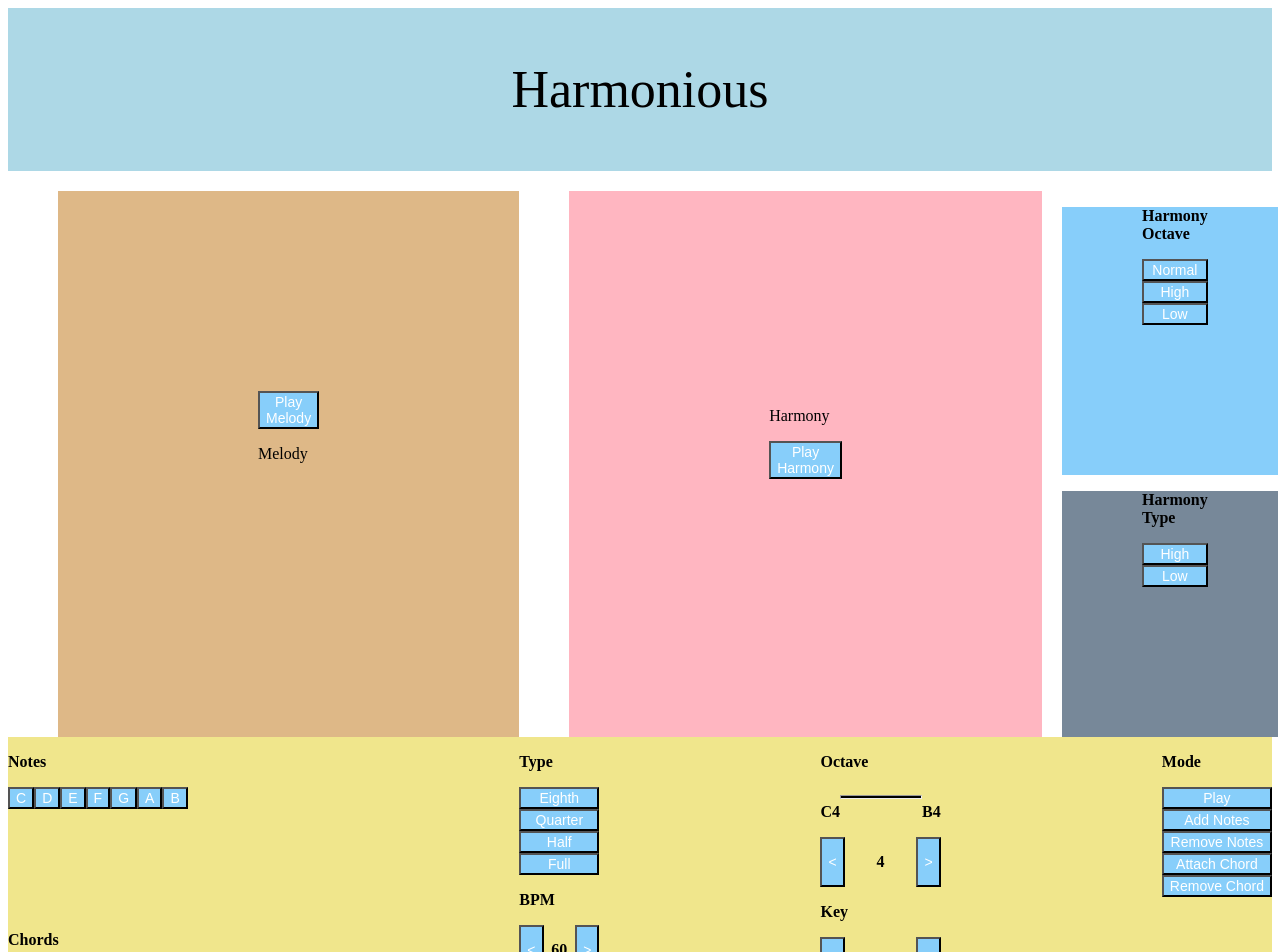
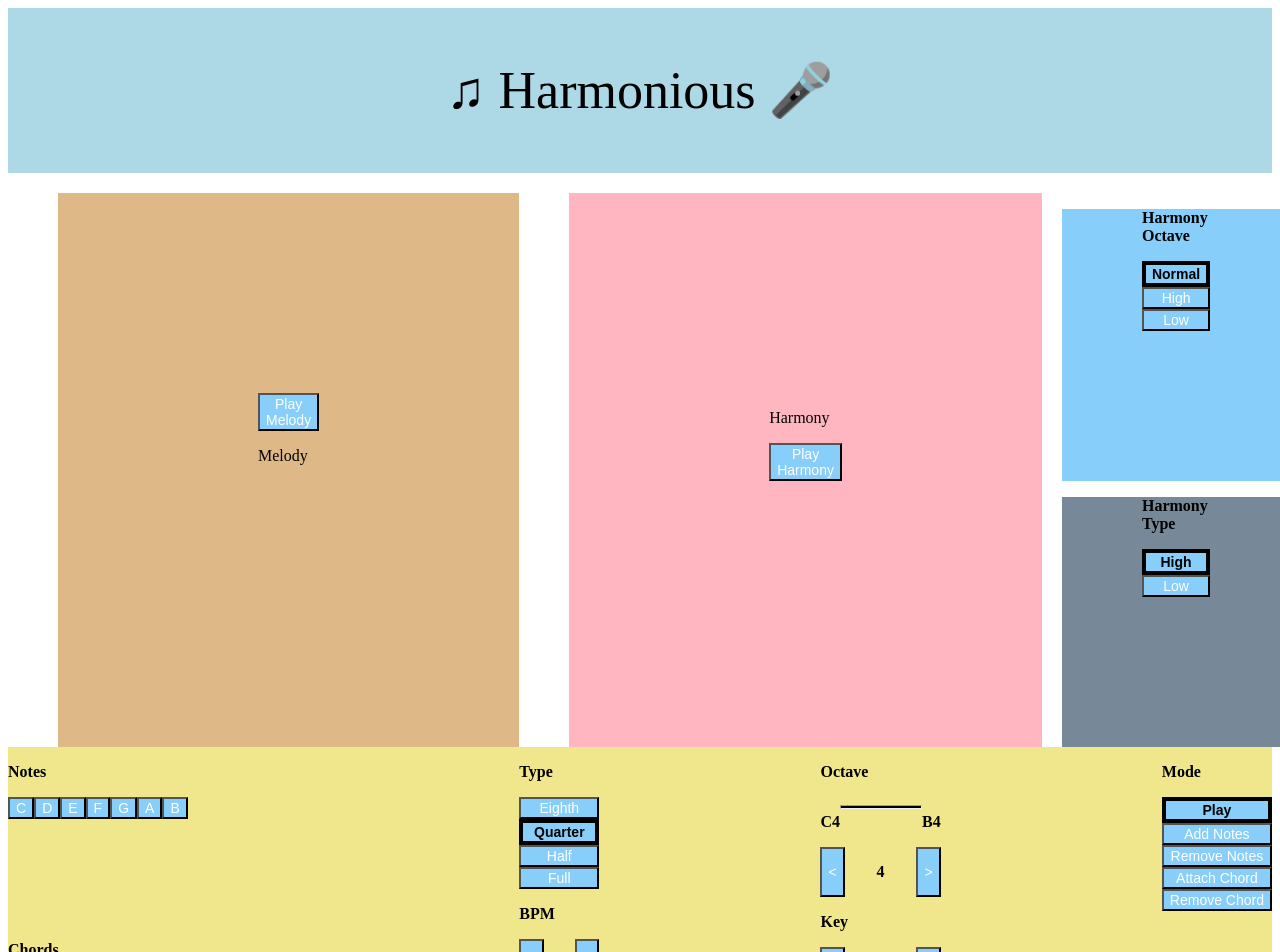
Before and after one commit to andrewvt97/Harmonious, a React (Vite) app: page / in a window 1280 px wide. Shown: the top 952 px of the page. Built offline with nearby package versions, Linux system fonts and the light colour scheme.

Commit message:
Add active button features

```diff
--- a/src/components/App.jsx
+++ b/src/components/App.jsx
@@ -184,7 +184,7 @@ function App() {
       <>
 
         <div className='header'>
-          <p className='website-name'> Harmonious</p>
+          <p className='website-name'> ♫ Harmonious 🎤</p>
         </div>
         <div className='display'>
         <div className='melody-display'>
@@ -202,16 +202,16 @@ function App() {
             <div className='octave-settings'>
                 <p> Harmony Octave</p>
                 <div className = "harmony-octave-buttons">
-                  <Button text="Normal" onClick={() => handleHarmonyOctaveChange("Normal")}></Button>
-                  <Button text="High" onClick={() => handleHarmonyOctaveChange("High")}></Button>
-                  <Button text="Low" onClick={() => handleHarmonyOctaveChange("Low")}></Button>
+                  <Button active = {harmonyOctave === "Normal"} text="Normal" onClick={() => handleHarmonyOctaveChange("Normal")}></Button>
+                  <Button active = {harmonyOctave === "High"} text="High" onClick={() => handleHarmonyOctaveChange("High")}></Button>
+                  <Button active = {harmonyOctave === "Low"} text="Low" onClick={() => handleHarmonyOctaveChange("Low")}></Button>
                 </div>
             </div>
             <div className='chord-note-settings'>
               <p> Harmony Type</p>
               <div className = "harmony-type-buttons">
-                  <Button text="High" onClick={() => handleHarmonyTypeChange("High")}></Button>
-                  <Button text="Low" onClick={() => handleHarmonyTypeChange("Low")}></Button>
+                  <Button active = {harmonyType === "High"} text="High" onClick={() => handleHarmonyTypeChange("High")}></Button>
+                  <Button active = {harmonyType === "Low"}text="Low" onClick={() => handleHarmonyTypeChange("Low")}></Button>
               </div>
             </div>
           </div>
@@ -233,10 +233,10 @@ function App() {
             <div className='note-type-buttons'>
               <p> Type</p>
               <div className='note-type-container'>
-                <Button text = {"Eighth"} onClick={() => handleNoteTypeClick(8)}></Button>
-                <Button text = {"Quarter"} onClick={() => handleNoteTypeClick(4)}></Button>
-                <Button text = {"Half"} onClick={() => handleNoteTypeClick(2)}></Button>
-                <Button text = {"Full"}onClick={() => handleNoteTypeClick(1)}></Button>
+                <Button active = {noteType === 8} text = {"Eighth"} onClick={() => handleNoteTypeClick(8)}></Button>
+                <Button active = {noteType === 4} text = {"Quarter"} onClick={() => handleNoteTypeClick(4)}></Button>
+                <Button active = {noteType === 2} text = {"Half"} onClick={() => handleNoteTypeClick(2)}></Button>
+                <Button active = {noteType === 1} text = {"Full"}onClick={() => handleNoteTypeClick(1)}></Button>
               </div>
             </div>
             <div className='bpm-buttons'>
@@ -274,11 +274,11 @@ function App() {
           <div className='functionality-buttons'>
             <p> Mode</p>
             <div className='mode-buttons'>
-              <Button text="Play" onClick={() => handleModeChange("Play")}></Button>
-              <Button text="Add Notes" onClick={() => handleModeChange("Add Notes")}></Button>
-              <Button text="Remove Notes" onClick={() => handleModeChange("Remove Notes")}></Button>
-              <Button text="Attach Chord" onClick={() => handleModeChange("Attach Chords")}></Button>
-              <Button text="Remove Chord" onClick={() => handleModeChange("Remove Chords")}></Button>
+              <Button active = {mode === "Play"} text="Play" onClick={() => handleModeChange("Play")}></Button>
+              <Button active = {mode === "Add Notes"} text="Add Notes" onClick={() => handleModeChange("Add Notes")}></Button>
+              <Button active = {mode === "Remove Notes"} text="Remove Notes" onClick={() => handleModeChange("Remove Notes")}></Button>
+              <Button active = {mode === "Attach Chords"} text="Attach Chord" onClick={() => handleModeChange("Attach Chords")}></Button>
+              <Button active = {mode === "Remove Chords"} text="Remove Chord" onClick={() => handleModeChange("Remove Chords")}></Button>
             </div>
           </div>
 
--- a/src/components/Button.jsx
+++ b/src/components/Button.jsx
@@ -1,11 +1,25 @@
 import React, { ButtonHTMLAttributes } from "react";
 
-function Button({text = "randomNote", color = "white", backgroundColor = "lightskyblue", fontSize = 14,  onClick = () => {}}) {
-    const buttonStyle = {
-        color: color,
-        fontSize: fontSize + "px",
-        backgroundColor: backgroundColor
-    };
+function Button({text = "randomNote", color = "white", backgroundColor = "lightskyblue", fontSize = 14, active = false, onClick = () => {}}) {
+    let buttonStyle;
+    if (!active){
+        buttonStyle = {
+            color: color,
+            fontSize: fontSize + "px",
+            backgroundColor: backgroundColor
+        };
+    }
+    else{
+        buttonStyle = {
+            color: "black",
+            fontSize: fontSize + "px",
+            backgroundColor: backgroundColor,
+            fontWeight: "bold",
+            border: 4 + "px solid black",
+            // border-radius: 10px;
+            // padding: 10px 30px;
+        }
+    }
 
 
 
--- a/src/styles/App.css
+++ b/src/styles/App.css
@@ -6,6 +6,8 @@
   padding: 2rem;
   text-align: center; */
 }
+
+
 
 .header {
   display: flex;
```
Also changed, not shown: src/components/MusicButtons.jsx (line endings or trailing spaces).
